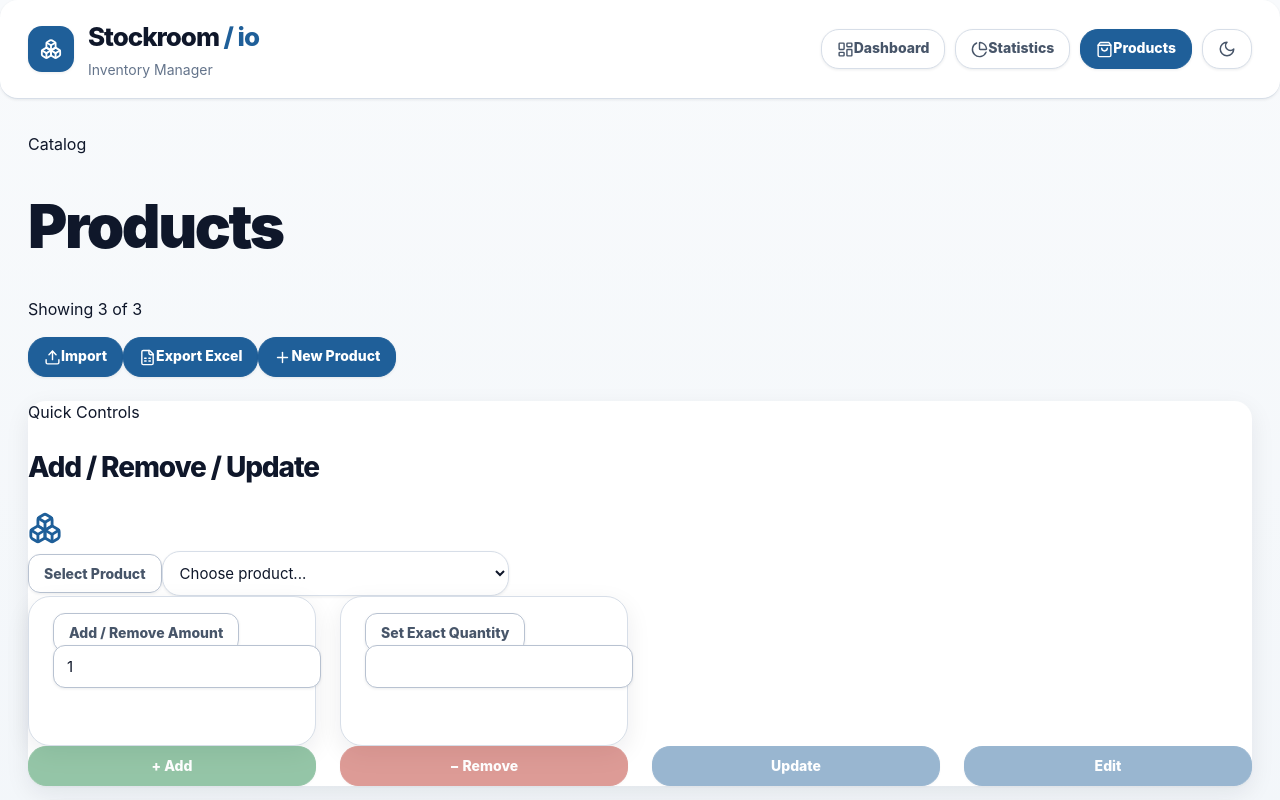
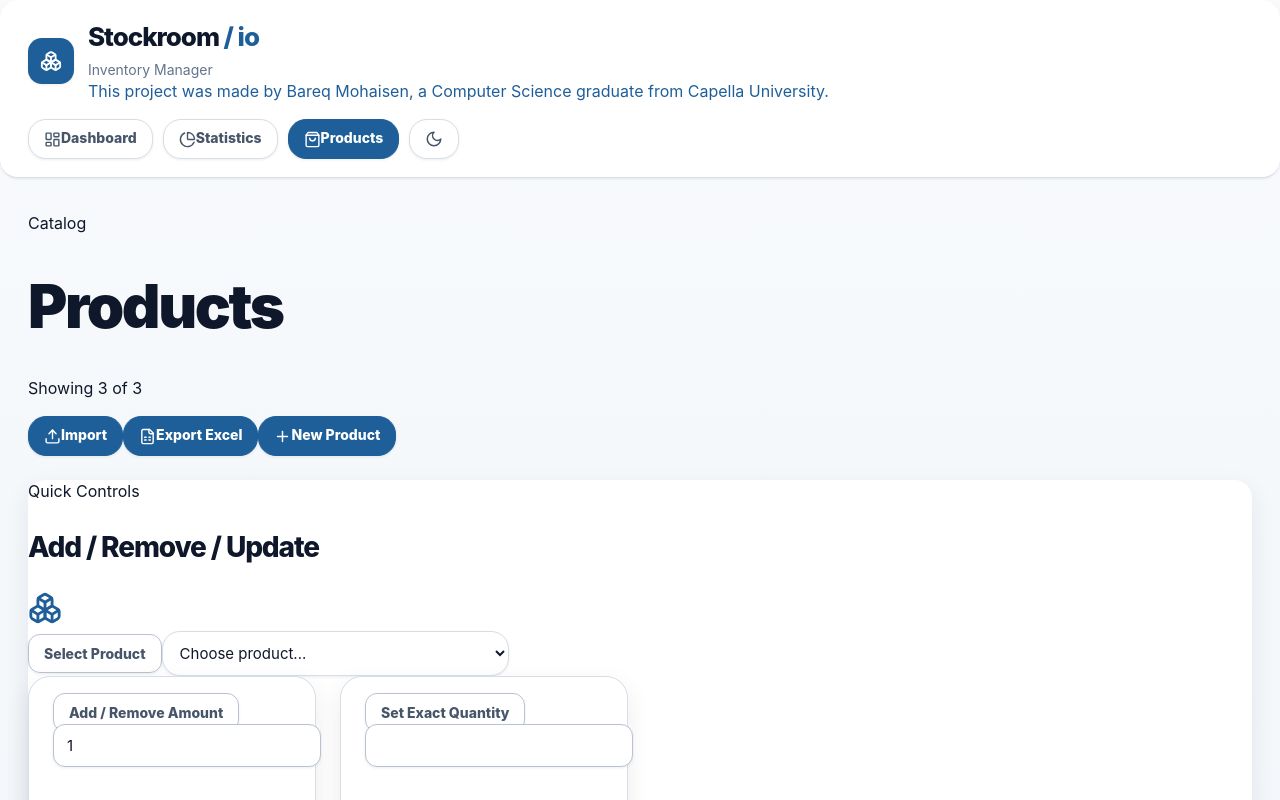
Before and after one commit to bareqsm/-stockroom-io, a React (Vite) app: page / in a window 1280 px wide. Shown: the top 800 px of the page. Built offline with nearby package versions, Linux system fonts and the light colour scheme.

Commit message:
Add project credit to header

```diff
--- a/src/InventoryApp.jsx
+++ b/src/InventoryApp.jsx
@@ -432,11 +432,17 @@ export default function InventoryApp() {
             <div className="w-11 h-11 rounded-xl bg-blue-800 text-white flex items-center justify-center">
               <Boxes size={22} />
             </div>
+
             <div>
               <div className="text-2xl font-extrabold tracking-tight">
                 Stockroom <span className="text-blue-700">/ io</span>
               </div>
+
               <div className={`text-sm ${C.dim}`}>Inventory Manager</div>
+
+              <div className="text-xs font-semibold text-blue-700 mt-1">
+                This project was made by Bareq Mohaisen, a Computer Science graduate from Capella University.
+              </div>
             </div>
           </div>
 
```
Also changed, not shown: 2 other files (tests, documents, lock files or other folders).
